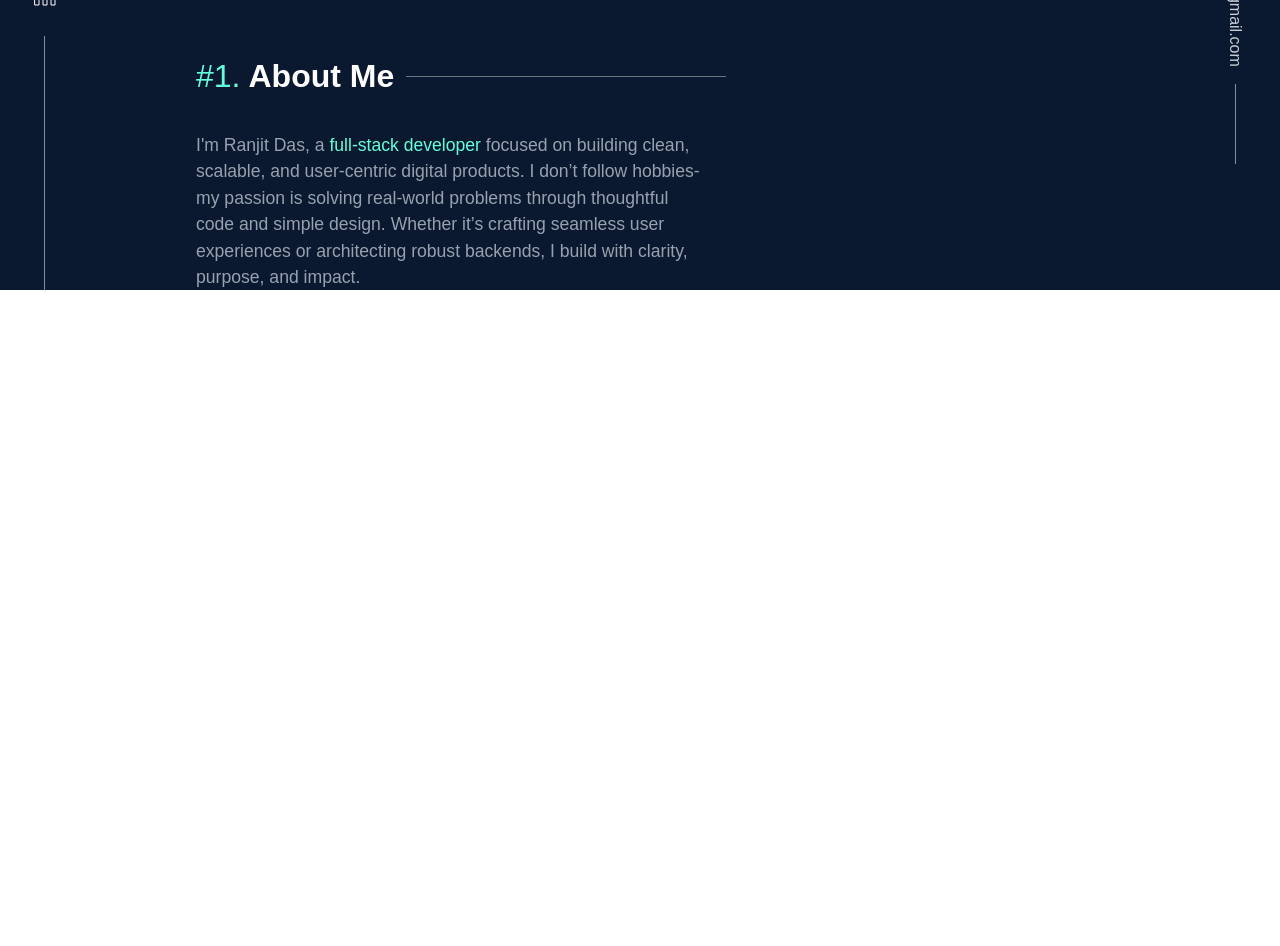
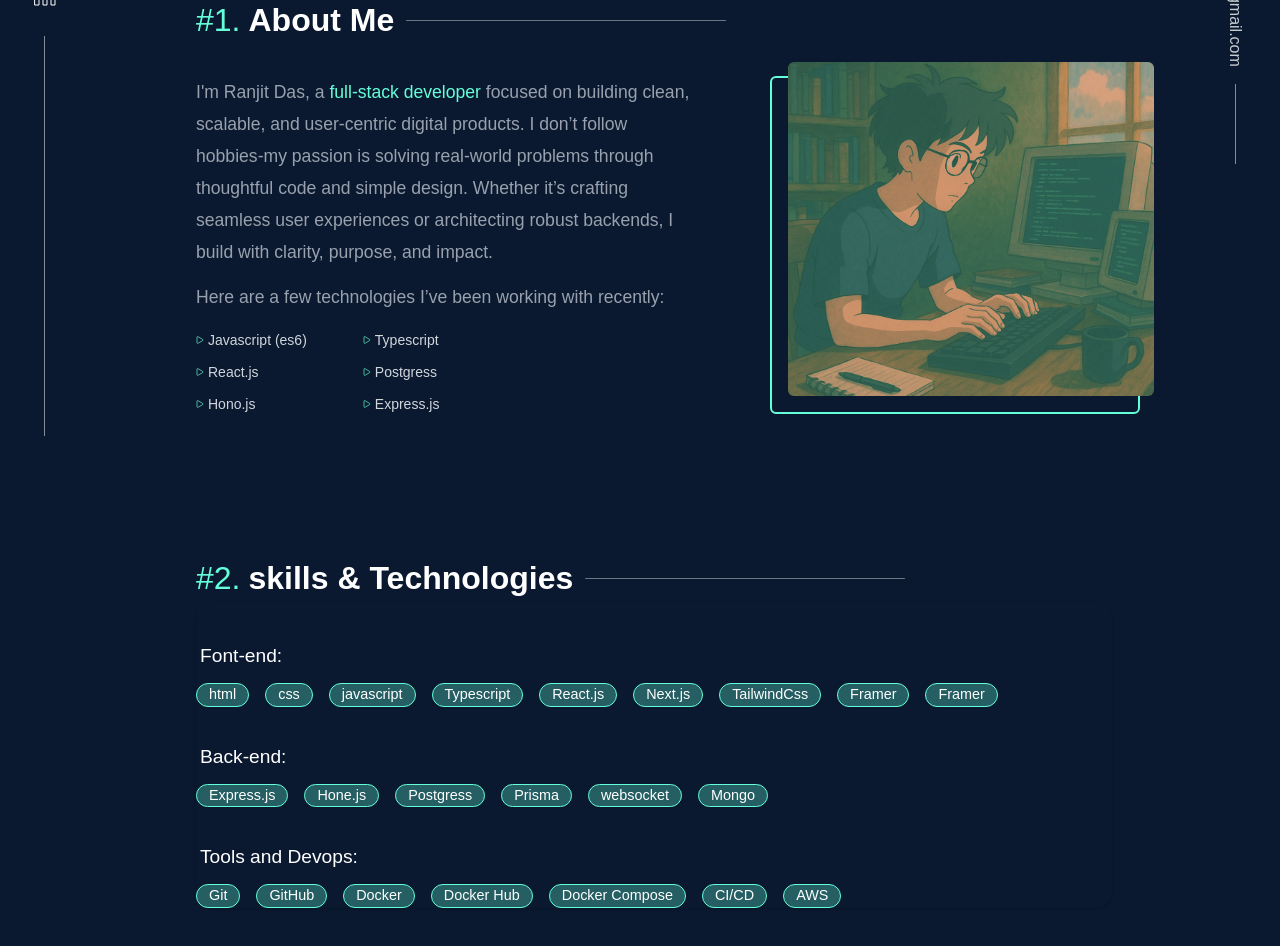
Before and after one commit to ranjit1024/PortfolioV2, a React (Vite) app: page / in a window 1280 px wide. Shown: the part 580-1526 px from the top of the page. Before the commit the page ends 870 px from the top, so only its background shows below. Built offline with nearby package versions, Linux system fonts and the light colour scheme; a web font is replaced by a local one.

Commit message:
added about and skills

```diff
--- a/index.html
+++ b/index.html
@@ -9,7 +9,7 @@
     <title>ranjitdas.in</title>
   </head>
   <body>
-    <div id="root"></div>
+    <div id="root" class="scroll-smooth"></div>
     <script type="module" src="/src/main.tsx"></script>
   </body>
 </html>
--- a/src/App.tsx
+++ b/src/App.tsx
@@ -1,11 +1,11 @@
-
 import "./App.css";
-import logo from "../public/Group 2.png";
+import logo from "./assets/Group 2.png";
+import { Triangle } from "lucide-react";
 function App() {
   return (
-    <div className="bg-primary h-100 text-white font-mona">
-      <div className="  py-3 px-10 w-[100vw]  fixed   bg-primary  items-center">
-        <header className="w-[100%] flex justify-between items-center  z-10  top-0">
+    <div className="bg-primary h-100 text-white font-mona scroll-smooth">
+      <div className="  py-3 px-10 w-[100vw]  fixed z-10  bg-primary  items-center">
+        <header className="w-[100%] flex justify-between items-center    top-0">
           <div>
             {" "}
             <img src={logo} height={50} width={45} />
@@ -13,7 +13,7 @@ function App() {
           <ul className="flex gap-8">
             <li className="font-[250] text-[15px] hover:cursor-pointer hover:text-secondery ">
               <span className="ml-1 text-secondery">#1 </span>
-              <a href="#about">About</a>
+              <a href="#about" className="transition">About</a>
             </li>
             <li className="font-[300] text-[15px] hover:cursor-pointer hover:text-secondery  ">
               <span className="ml-1 text-secondery">#2 </span>
@@ -86,8 +86,8 @@ function App() {
           </div>
         </div>
 
-        <div className="flex text-white flex-col w-[100%] mt-20 bg-primary pl-10 ">
-          <div className="flex mt-20 justify-center flex-col">
+        <div className="flex text-white mt-20 p-10 h-[100] flex-col w-[100%]  bg-primary  ">
+          <div className="flex  justify-center flex-col  ">
             <p className="text-secondery font-normal text-md font-pop ml-2 -mt-3 ">
               Hi, &nbsp; My name &nbsp; is &nbsp; ,
             </p>
@@ -99,33 +99,29 @@ function App() {
               <p className="text-[5rem] font-bold text-gray-400 -mt-3">
                 I Build things for web.{" "}
               </p>
-              <p className="w-[70%] mt-2 text-gray-400 text-md font-medium">
+              <p className="w-[70%] mt-2 text-gray-400 text-[1.05rem]  leading-7">
                 I'm a full stack developer focused on delivering intuitive user
                 experiences and building robust, scalable backend systems.
-                Currently, I'm working on{" "}
-                <span className="text-secondery font-medium hover:cursor-pointer hover:underline">
-                  Revisly
-                </span>{" "}
-                — an AI-powered revision system designed to help students revise
-                smarter, not harder.
               </p>
             </div>
           </div>
 
-          <div id="about" className=" about mt-35 px-5 flex justify-center flex-col ">
+          <div id="about" className=" about mt-35 pl-5 flex justify-center flex-col ">
             <div className="flex items-center ">
               <p className="text-white">
                 <span className="mx-2  text-secondery text-[2rem] font-">
                   #1.
                 </span>
 
-                <span className="text-[2rem] font-bold">About Me</span>
+                <span className="text-[2rem] font-bold">
+                  About Me
+                </span>
               </p>
               <div className="p-[0.5px] ml-3 w-80 bg-white/40 rounded-2xl"></div>
             </div>
-            <div className="mt-8 ml-2 grid grid-cols-[60%_40%] w-[100%]">
-              <div className="text-start w-[90%]">
-                <p className=" text-gray-400 text-[1.1rem] font-medium">
+            <div className="mt-8 ml-2 grid grid-cols-[60%_40%] gap-5  w-[100%]">
+              <div className=" w-[90%]">
+                <p className=" text-gray-400 text-[1.1rem] leading-8 ">
                   I'm Ranjit Das, a <span className="text-secondery"> full-stack developer</span> focused on building
                   clean, scalable, and user-centric digital products. I don’t
                   follow hobbies-my passion is solving real-world problems
@@ -133,11 +129,111 @@ function App() {
                   crafting seamless user experiences or architecting robust
                   backends, I build with clarity, purpose, and impact.
                 </p>
+
+                <p className="mt-4 text-gray-400 text-[1.1rem]">Here are a few technologies I’ve been working with recently:</p>
+                <div className="flex gap-14" >
+                <ul className="mt-5 flex flex-col gap-3">
+                  <li className="flex items-center gap-1">
+                    <Triangle className="size-2 rotate-90 text-secondery"/>
+                    <p className="text-sm text-gray-300 font-light">Javascript (es6)</p>
+                  </li>
+                  <li className="flex items-center gap-1">
+                    <Triangle className="size-2 rotate-90 text-secondery"/>
+                    <p className="text-sm text-gray-300 font-light">React.js</p>
+                  </li>
+                  <li className="flex items-center gap-1">
+                    <Triangle className="size-2 rotate-90 text-secondery"/>
+                    <p className="text-sm text-gray-300 font-light">Hono.js</p>
+                  </li>
+                </ul>
+                <ul className="mt-5 flex flex-col gap-3">
+                  <li className="flex items-center gap-1">
+                    <Triangle className="size-2 rotate-90 text-secondery"/>
+                    <p className="text-sm text-gray-300 font-light">Typescript</p>
+                  </li>
+                  <li className="flex items-center gap-1">
+                    <Triangle className="size-2 rotate-90 text-secondery"/>
+                    <p className="text-sm text-gray-300 font-light">Postgress</p>
+                  </li>
+                  <li className="flex items-center gap-1">
+                    <Triangle className="size-2 rotate-90 text-secondery"/>
+                    <p className="text-sm text-gray-300 font-light">Express.js</p>
+                  </li>
+                </ul>
+                </div>
               </div>
-              <div>
+              <div className="h-[100%] w-[100%] -z-0 border-2 border-secondery relative rounded-md ">
+
+              <div className="h-[100%] w-[100%] relative left-4  bottom-4 z-2  ">
+              <div className=" bg-[url(./assets/profile.png)]   bg-center bg-cover  h-full rounded-md bg-blend-difference bg-secondery/30  bg-no-repeat ">
+              </div>
+
+              </div>
 
               </div>
             </div>
+          </div>
+
+          <div id="skill" className=" about  mt-35 pl-5 flex justify-center flex-col ">
+            <div className="flex items-center ">
+              <p className="text-white">
+                <span className="mx-2  text-secondery text-[2rem] font-">
+                  #2.
+                </span>
+
+                <span className="text-[2rem] font-bold">skills & Technologies</span>
+              </p>
+              <div className="p-[0.5px] ml-3 w-80 bg-white/40 rounded-2xl"></div>
+            </div>
+            <div className="pt-10 ml-2 flex-col   shadow rounded-2xl flex gap-9  text-white ">
+              <div className="flex flex-col">
+
+
+              <p className="ml-1 mb-3 font-normal text-[1.2rem]">Font-end:</p>
+              <div className="flex gap-4">
+              <Badge skill="html"></Badge>
+              <Badge skill="css"></Badge>
+              <Badge skill="javascript"></Badge>
+              <Badge skill="Typescript"></Badge>
+              <Badge skill="React.js"></Badge>
+              <Badge skill="Next.js"></Badge>
+              <Badge skill="TailwindCss"></Badge>
+              <Badge skill="Framer"></Badge>
+              <Badge skill="Framer"></Badge>
+              </div>
+              </div>
+
+              <div className="flex flex-col">
+
+
+              <p className="ml-1 mb-3 font-[500] text-[1.2rem]">Back-end:</p>
+              <div className="flex gap-4">
+              <Badge skill="Express.js"></Badge>
+              <Badge skill="Hone.js"></Badge>
+              <Badge skill="Postgress"></Badge>
+              <Badge skill="Prisma"></Badge>
+              <Badge skill="websocket"></Badge>
+              <Badge skill="Mongo"></Badge>
+
+              </div>
+              </div>
+              <div className="flex flex-col">
+
+
+              <p className="ml-1 mb-3 font-[500] text-[1.2rem]">Tools and Devops:</p>
+              <div className="flex gap-4">
+              <Badge skill="Git"></Badge>
+              <Badge skill="GitHub"></Badge>
+              <Badge skill="Docker"></Badge>
+              <Badge skill="Docker Hub"></Badge>
+              <Badge skill="Docker Compose"></Badge>
+              <Badge skill="CI/CD"></Badge>
+              <Badge skill="AWS"></Badge>
+
+
+              </div>
+              </div>
+              </div>
           </div>
         </div>
 
@@ -154,4 +250,12 @@ function App() {
   );
 }
 
+function Badge({skill}:{
+  skill:string
+}){
+  return <div className="bg-secondery/30 border border-secondery text-white rounded-2xl flex w-fit px-3 text-[0.9rem] font-medium  ">
+    {skill}
+  </div>
+}
+
 export default App;
```
Also changed, not shown: src/assets/Group 2.png (renamed from public/Group 2.png), src/assets/profile.png (added).
